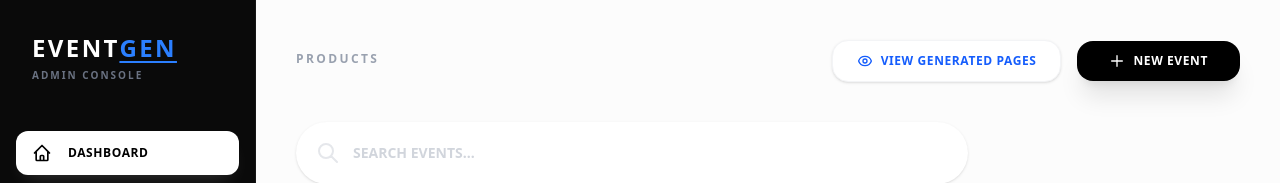
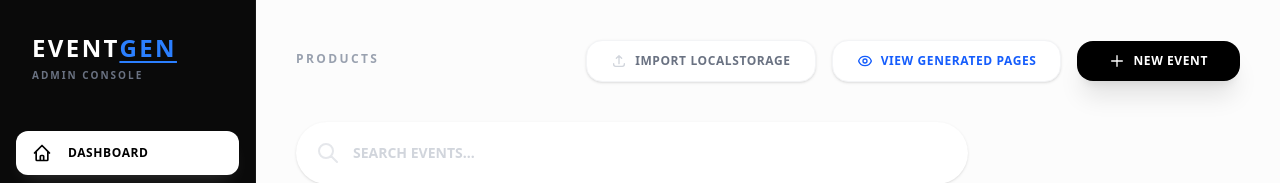
Before and after one commit to amitkumarraikwar/yogit_gupta, a Next.js app: page /admin in a window 1280 px wide. Shown: the top 183 px of the page. Built offline with nearby package versions, Linux system fonts and the light colour scheme; no server answers; the database is empty; a web font is replaced by a local one.

Commit message:
feat: add LocalStorage import feature

```diff
--- a/app/admin/page.js
+++ b/app/admin/page.js
@@ -59,6 +59,56 @@ export default function AdminPage() {
             });
         } catch (e) {
             console.error("Error saving global styles to MongoDB", e);
+        }
+    };
+
+    const handleImportLocalStorage = async () => {
+        const savedEvents = localStorage.getItem("eventData");
+        const savedStyles = localStorage.getItem("globalStyles");
+
+        if (!savedEvents && !savedStyles) {
+            alert("No data found in LocalStorage to import.");
+            return;
+        }
+
+        if (!confirm("This will import data from your browser's LocalStorage into the database. Existing database data will be overwritten. Proceed?")) {
+            return;
+        }
+
+        setIsLoading(true);
+        try {
+            // Import Events
+            if (savedEvents) {
+                const parsedEvents = JSON.parse(savedEvents);
+                const res = await fetch('/api/events', {
+                    method: 'POST',
+                    headers: { 'Content-Type': 'application/json' },
+                    body: JSON.stringify(parsedEvents),
+                });
+                if (res.ok) {
+                    setEvents(parsedEvents);
+                }
+            }
+
+            // Import Global Styles
+            if (savedStyles) {
+                const parsedStyles = JSON.parse(savedStyles);
+                const res = await fetch('/api/config', {
+                    method: 'POST',
+                    headers: { 'Content-Type': 'application/json' },
+                    body: JSON.stringify(parsedStyles),
+                });
+                if (res.ok) {
+                    setGlobalStyles(parsedStyles);
+                }
+            }
+
+            alert("Data imported successfully!");
+        } catch (e) {
+            console.error("Error importing data", e);
+            alert("Failed to import data. Check console for details.");
+        } finally {
+            setIsLoading(false);
         }
     };
 
@@ -158,6 +208,7 @@ export default function AdminPage() {
                         onEdit={handleEditEvent}
                         onAdd={handleAddEvent}
                         onDelete={handleDeleteEvent}
+                        onImport={handleImportLocalStorage}
                     />
                 )}
 
--- a/components/EventList.js
+++ b/components/EventList.js
@@ -2,7 +2,7 @@
 
 import React, { useState } from "react";
 
-const EventList = ({ events, onEdit, onAdd, onDelete }) => {
+const EventList = ({ events, onEdit, onAdd, onDelete, onImport }) => {
     const [searchTerm, setSearchTerm] = useState("");
 
     const filteredEvents = events.filter(e =>
@@ -18,6 +18,15 @@ const EventList = ({ events, onEdit, onAdd, onDelete }) => {
                         <h2 className="text-gray-400 text-xs font-bold tracking-[0.2em] mb-1">PRODUCTS</h2>
                     </div>
                     <div className="flex flex-wrap items-center gap-3 md:gap-4 w-full md:w-auto">
+                        <button
+                            onClick={onImport}
+                            className="flex-1 md:flex-none bg-white border border-gray-100 text-gray-500 px-4 md:px-6 py-3 rounded-2xl font-bold text-[10px] md:text-xs shadow-sm hover:shadow-md transition-all flex items-center justify-center gap-2 uppercase tracking-wider group"
+                        >
+                            <svg className="w-3 md:w-4 h-3 md:h-4 text-gray-300 group-hover:text-blue-500 transition-colors" fill="none" stroke="currentColor" viewBox="0 0 24 24">
+                                <path strokeLinecap="round" strokeLinejoin="round" strokeWidth="2" d="M4 16v1a3 3 0 003 3h10a3 3 0 003-3v-1m-4-8l-4-4m0 0L8 8m4-4v12" />
+                            </svg>
+                            Import LocalStorage
+                        </button>
                         <a
                             href="/"
                             target="_blank"
```
